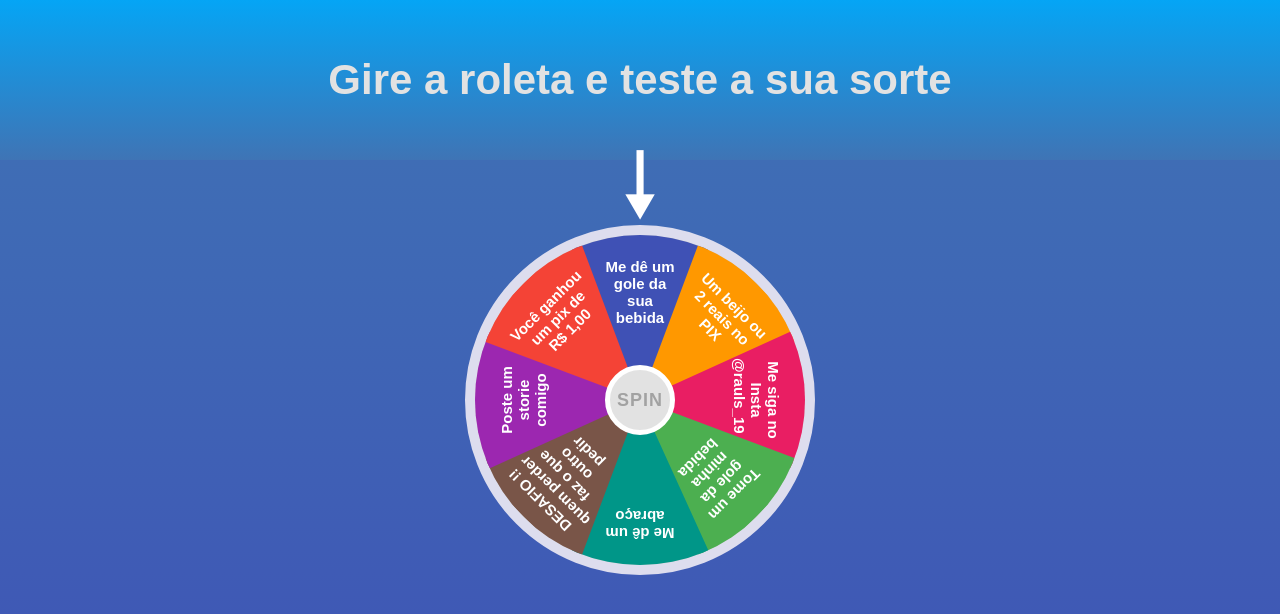
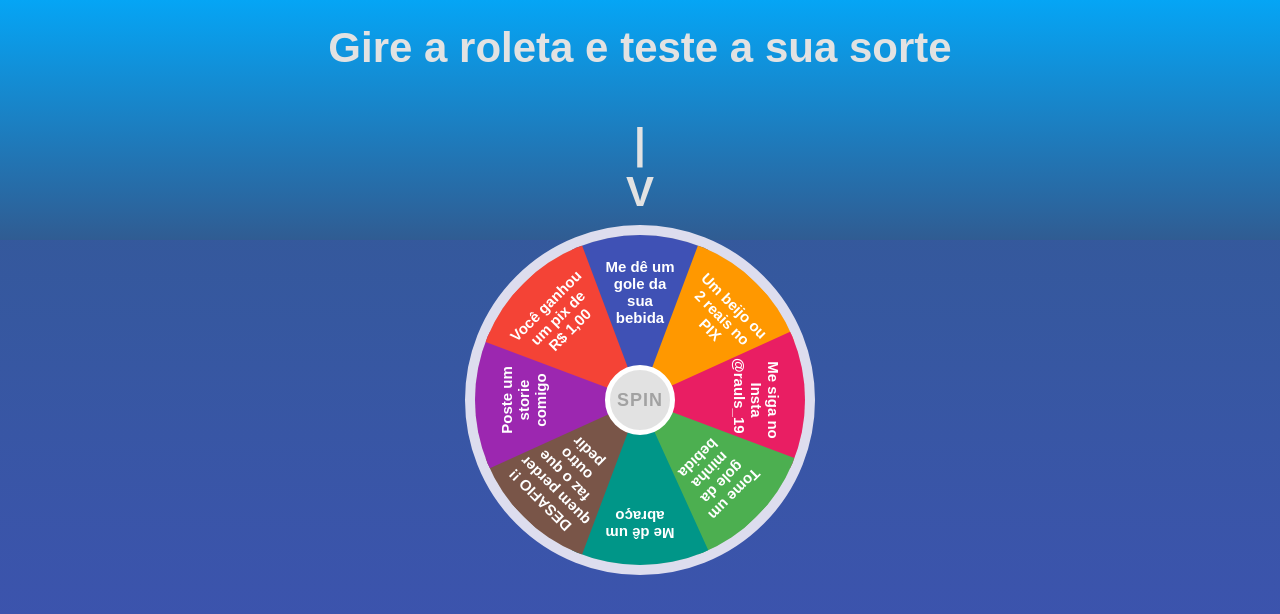
Before and after one commit to devRaulS/Roleta-da-Sorte, a plain HTML site: page index.html in a window 1280 px wide. Drawn offline with Linux system fonts and the light colour scheme.

Commit message:
Alteração da seta

```diff
--- a/index.html
+++ b/index.html
@@ -9,16 +9,16 @@
 
 <body>
 
-    <header>Gire a roleta e teste a sua sorte</header>
+    <header>Gire a roleta e teste a sua sorte<br><br>|<br>V</header>
     <button id="spin">Spin</button>
-    <span class="arrow"></span>
+    <!--<span class="arrow"></span>=-->
     <div class="container">
         <div class="one">Me dê um<br>gole da<br>sua<br>bebida<br><br><br><br></div>
         <div class="two">Um beijo ou<br>2 reais no<br>PIX<br><br><br><br><br></div>
         <div class="three">Me siga no<br>Insta<br>@rauls_19 .<br><br><br><br><br></div>
         <div class="four">Tome um<br>gole da<br>minha<br>bebida<br><br><br><br></div>
         <div class="five">Me dê um<br>abraço<br><br><br><br><br><br></div>
-        <div class="six">DESAFIO !!<br>quem perder  .</b><br>faz o que<br>outro<br>pedir<br><br><br><br></div>
+        <div class="six">DESAFIO !!<br>quem perder .</b><br>faz o que<br>outro<br>pedir<br><br><br><br></div>
         <div class="seven">Poste um<br>storie<br>comigo<br><br><br><br><br></div>
         <div class="eight">Você ganhou<br>um pix de<br>R$ 1,00<br><br><br><br><br></div>
     </div>
--- a/style.css
+++ b/style.css
@@ -6,8 +6,8 @@
 body {
     margin: 0;
     padding: 0;
-    background-color: #3f74b5;
-    background: linear-gradient(#3f74b5, #3f51b5);
+    background-color: #9c27b0;
+    background: linear-gradient(#305c92, #3f51b5);
     display: flex;
     align-items: center;
     justify-content: center;
@@ -18,7 +18,7 @@ body {
 header {
     background: #9c27b0;
     color: #e2e2e2;
-    background: linear-gradient(#05a5f5, #3f74b5);
+    background: linear-gradient(#05a5f5, #305c92);
 }
 
 header {
@@ -29,7 +29,7 @@ header {
     position: fixed;
     width: 100%;
     top: 0%;
-    height: 20vh;
+    height: 30vh;
     font-size: 42px;
     font-weight: bold;
     font-family: sans-serif;
@@ -108,7 +108,7 @@ header {
     transform: rotate(315deg);
 }
 
-.arrow {
+/*.arrow {
     position: absolute;
     top: 15%;
     left: 50%;
@@ -120,7 +120,7 @@ header {
     content: "\1F817";
     font-size: 90px;
 }
-
+*/
 #spin {
     position: absolute;
     top: 50%;
```
